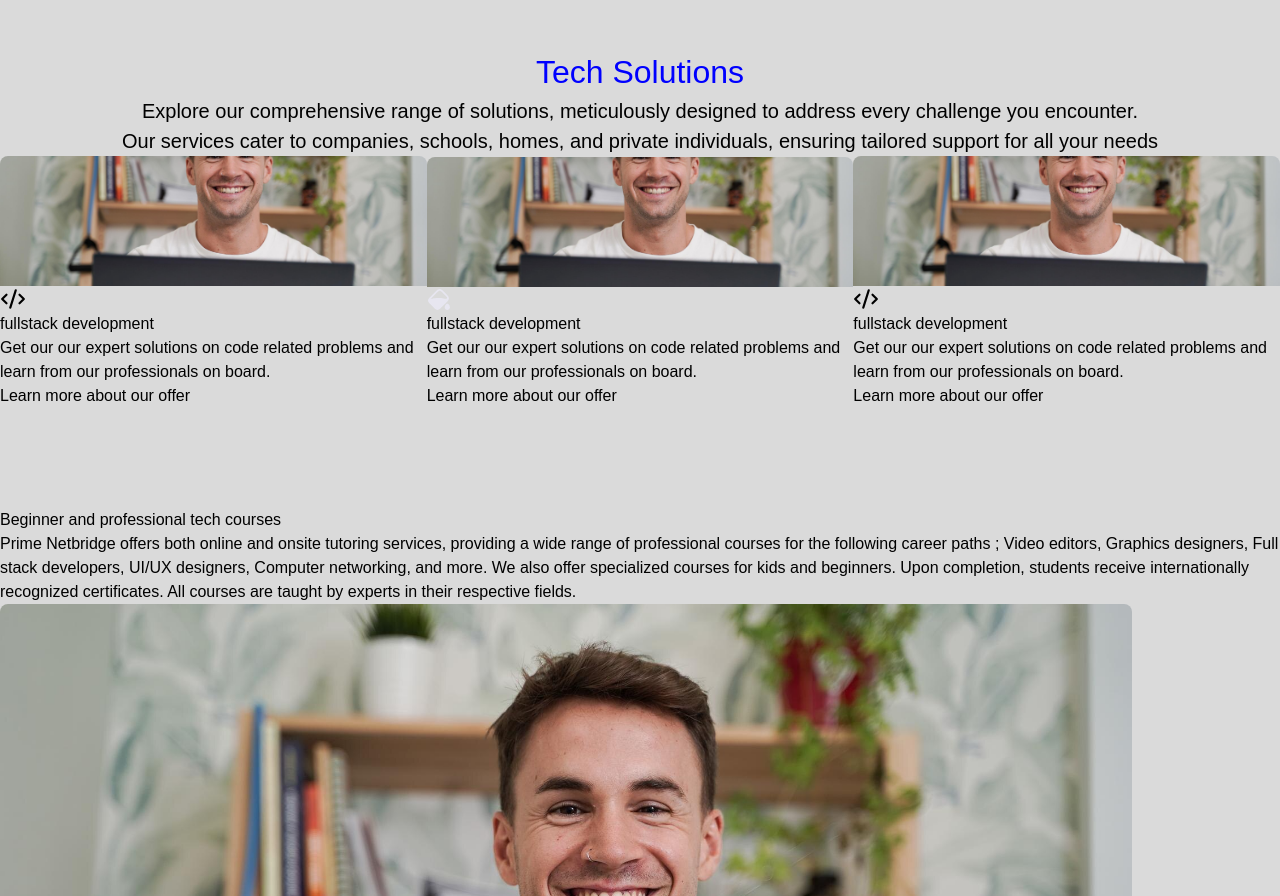
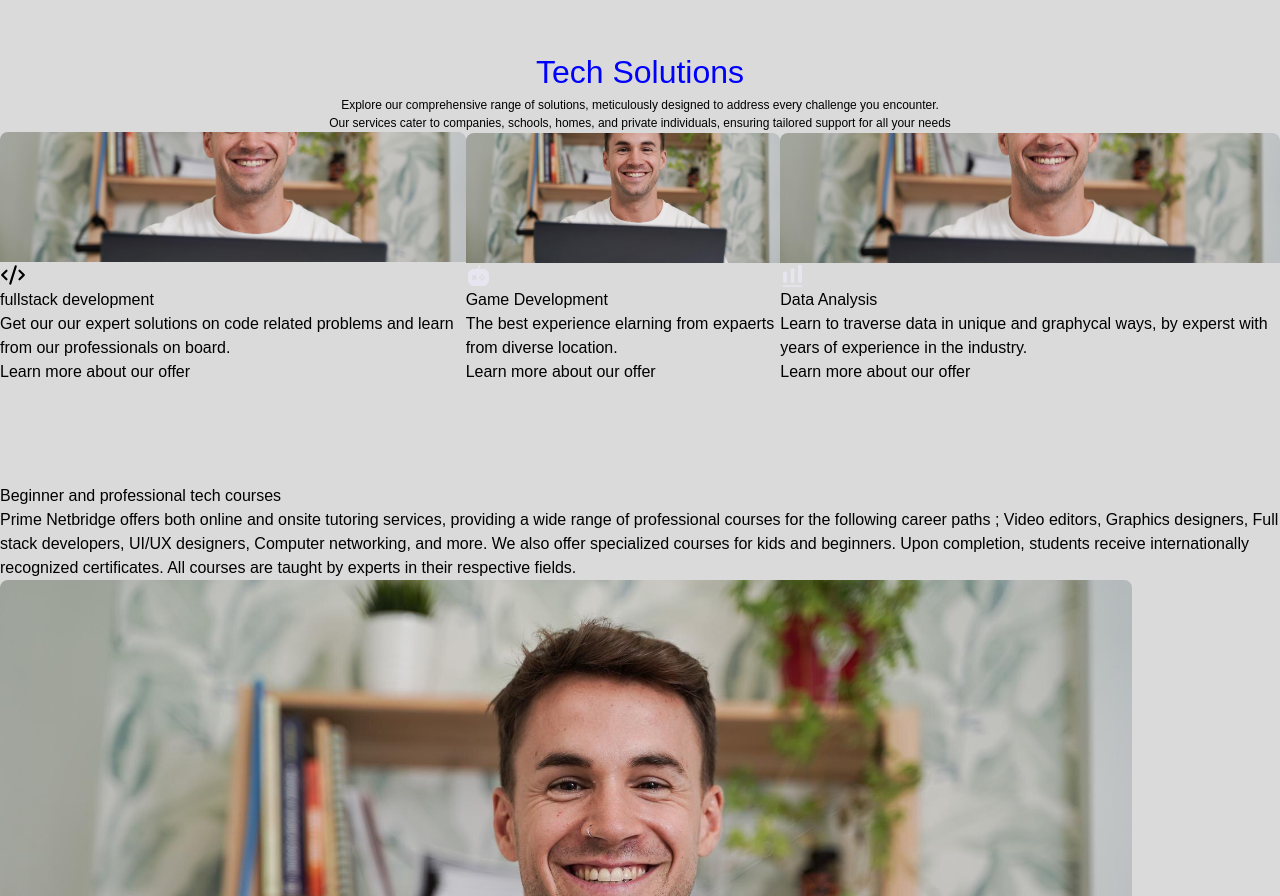
Before and after one commit to luminousbinary/prime-tech-solutions, a React (Vite) app: page / in a window 1280 px wide. Shown: the part 1725-2621 px from the top of the page. Built offline with nearby package versions, Linux system fonts and the light colour scheme.

Commit message:
fix: the home page header and text with images and dummy props

```diff
--- a/src/App.css
+++ b/src/App.css
@@ -43,6 +43,9 @@ p {
   font-size: 20px;
 }
 
+.s {
+  font-size: 12px;
+}
 /* repeatable components css */
 .btn {
   width: 155px;
@@ -139,7 +142,8 @@ p {
 
   @media (max-width:660px) {
     background-position-x: center;
-    height: 70vh;
+    background-position-y: bottom;
+    /* height: 70vh; */
 
 
   }
--- a/src/_components/About/About.tsx
+++ b/src/_components/About/About.tsx
@@ -28,10 +28,10 @@ export default function About() {
             </div>
             <div className="">
               <div className="pt-section-title ">
-                <h1 className="md:text-3xl md:text-start text-md text-[#0000ff] font-bold capitalize w-full">
+                <h1 className="md:text-3xl md:text-start text-[24px] text-[#0000ff] font-bold capitalize w-full">
                   About us        </h1>
               </div>
-              <div className="pt-section-text md:text-start text-center lg:text-lg text-xs">
+              <div className="pt-section-text md:text-start text-center lg:text-lg text-[12px]">
                 Welcome to Prime Netbridge Solutions! We are dedicated to
                 empowering individuals of all ages with cutting-edge technology
                 education. Our mission is to foster innovation and creativity
--- a/src/_components/About/BigHeader.tsx
+++ b/src/_components/About/BigHeader.tsx
@@ -3,10 +3,10 @@ const BigHeader
   = () => {
     return (
       <div className="w-full flex flex-col justify-center items-center space-y-4">
-        <h1 className="md:text-3xl text-[16px] px-2 text-[#0000ff] font-bold capitalize text-center w-full">
+        <h1 className="md:text-3xl text-[24px] px-2 text-[#0000ff] font-bold capitalize text-center w-full">
           Beginner and professional tech courses
         </h1>
-        <span className="text-center w-[80%] text-[10px] md:text-lg">
+        <span className="text-center w-[80%] text-[12px] md:text-lg">
           Prime Netbridge offers both online and onsite tutoring services,
           providing a wide range of professional courses for the following
           career paths ; Video editors, Graphics designers, Full stack
--- a/src/_components/CourseImages.tsx
+++ b/src/_components/CourseImages.tsx
@@ -7,7 +7,7 @@ import { Image } from '@mantine/core'
 import { CodeXml } from 'lucide-react'
 
 
-const CourseImages = ({ nom, imggs, icn, texts }: { nom?: string, imggs?: string, icn?: string, texts?: string }) => {
+const CourseImages = ({ nom, imggs, icn, texts, tcard}: { nom?: string, imggs?: string, icn?: string, texts?: string, tcard?:string }) => {
 
 
   return (
@@ -34,7 +34,7 @@ const CourseImages = ({ nom, imggs, icn, texts }: { nom?: string, imggs?: string
             <CodeXml size={26} />
           </div>}
           <h1 className="text-white font-bold whitespace-nowrap capitalize text-center">
-            fullstack development
+          {tcard?  tcard :  "fullstack development"}
           </h1>
 
           {texts ? <h6 className="text-sm font-light text-white text-center leading-4"> {texts}     </h6> :
--- a/src/pages/Home.tsx
+++ b/src/pages/Home.tsx
@@ -15,8 +15,8 @@ const Home = () => {
       <div className="pt-container">
         <div className="pt-row">
           <div className="pt-col-lg-12 pt-hero">
-            <h1 className="md:text-6xl text-lg text-white font-bold">Prime tech solutions</h1>
-            <p className="md:text-xl text-sm text-white w-2/4">
+            <h1 className="md:text-6xl text-[32px] text-white font-bold">Prime tech solutions</h1>
+            <p className="md:text-xl text-[16px] text-white w-2/4">
               Ignite Your Tech Journey. From coding to networking, explore
               engaging programs for all ages and unlock your full potential
               today.
@@ -42,14 +42,14 @@ const Home = () => {
         <div className="pt-row pt-section-header">
           <div className="pt-col-md-12 pt-12">
             <div className="pt-section-title">
-              <h2 className="text-3xl text-[#0000FF] font-bold">Tech Solutions</h2>
+              <h2 className="text-3xl py-4 text-[#0000FF]  font-bold">Tech Solutions</h2>
             </div>
-            <div className="pt-section-text pt-sub-title">
-              <p>
+            <div className="pt-section-text md:text-lg text-sm  pt-sub-title">
+              <p className="s ">
                 Explore our comprehensive range of solutions, meticulously
                 designed to address every challenge you encounter.
               </p>
-              <p>
+              <p className="s" >
                 Our services cater to companies, schools, homes, and private
                 individuals, ensuring tailored support for all your needs
               </p>
@@ -58,9 +58,9 @@ const Home = () => {
         </div>
 
         <div className="pt-row p-20 md:p-12 lg:flex-nowrap md:flex-wrap flex-wrap flex gap-8 md:gap-20 ">
-          <CourseImages nom={"true"} />
-          <CourseImages  icn={"./icons/Frame (7).svg"} nom={"true"} />
-          <CourseImages  nom={"true"}/>
+          <CourseImages  nom={"true"} />
+          <CourseImages  icn={"./icons/Frame (5).svg"} tcard={"Game Development"} texts={"The best experience elarning from expaerts from diverse location."} nom={"true"} />
+          <CourseImages  icn={"./icons/Frame (8).svg"} tcard={"Data Analysis"} texts={"Learn to traverse data in unique and graphycal ways, by experst with years of experience in the industry."} nom={"true"}/>
 
         </div>
       </div>
```
